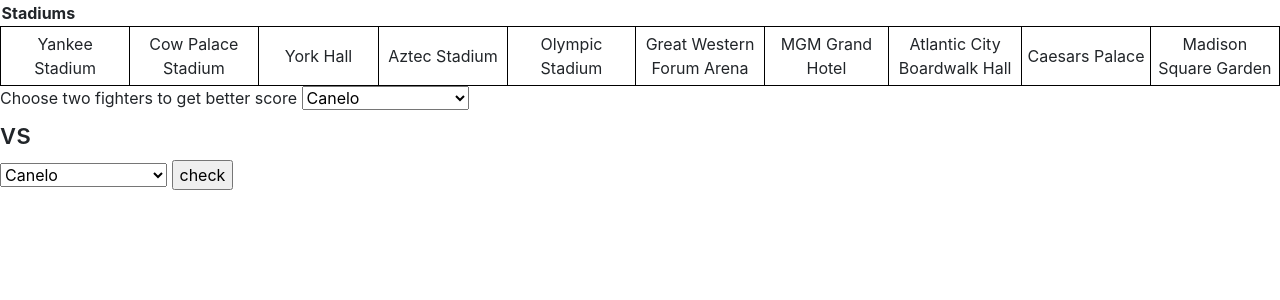
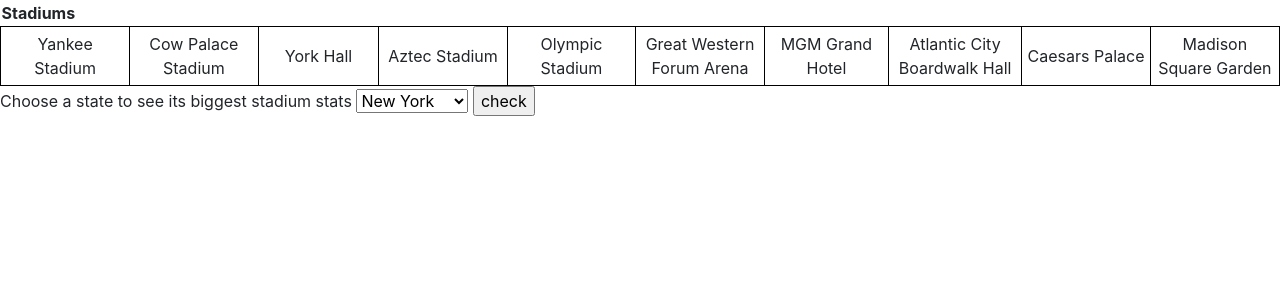
Before and after one commit to jerry152/project, a Flask app: page /stadium in a window 1280 px wide. Shown: the part 56-356 px from the top of the page. Run offline with Flask 2, Linux system fonts and the light colour scheme; data comes from the database, SQL or seed files in the repository; some libraries are stand-ins or nearby versions.

Commit message:
added question to stadium

```diff
--- a/app.py
+++ b/app.py
@@ -121,6 +121,24 @@ def stadium():
     data = mycursor.fetchall()
     return render_template("stadium.html", data = data)
 
+@app.route("/largestStadium",methods = ['POST',"GET"])
+def largestStadium():
+    c = sqlite3.connect(r"boxing.sqlite")
+    mycursor = c.cursor()
+    mycursor.execute("SELECT * FROM Stadium")
+    data = mycursor.fetchall()
+    results1 = request.form['state1']
+    sql = """
+    SELECT st_name, MAX(st_size), st_maxpeople
+    FROM Stadium
+    JOIN Regions on st_cityKey = r_cityKey
+    WHERE r_state = ?
+    """
+    args = [results1]
+    mycursor.execute(sql,args)
+    answer = mycursor.fetchall()
+
+    return render_template("stadium.html", data = data, answer = answer)
 
 
 #ROUTING FOR INFO PAGE
--- a/creatingDataBase.sql
+++ b/creatingDataBase.sql
@@ -107,6 +107,10 @@ WHERE r_country != 'USA';
 --         FROM Coaches
 --     )
 -- );
+    SELECT st_name, MAX(st_size), st_maxpeople
+    FROM Stadium
+    JOIN Regions on st_cityKey = r_cityKey
+    WHERE r_state = 'California'
 --16 Which fighter has the best win to loss ratio
 -- SELECT f_name
 -- FROM(
--- a/templates/stadium.html
+++ b/templates/stadium.html
@@ -38,37 +38,25 @@
        </table>
 
 	</nav>
-    <form class="grid" action="/bestFighter" method="post">
+    <form class="grid" action="/largestStadium" method="post">
         <div class = "d-inline">
-        <label for = "query1">Choose two fighters to get better score</label>
-        <select name="stadium1" id="fighter">
-            <option value="Canelo">Canelo</option>
-            <option value="Gennedy Golovken">Gennedy Golovken</option>
-            <option value="Floyd Mayweatther">Floyd Mayweatther</option>
-            <option value="Deontay Wilder">Deontay Wilder</option>
-            <option value="Manny Pacquiao">Manny Pacquiao</option>
-            <option value="Mike Tyson">Mike Tyson</option>
-            <option value="Andy Ruiz jr">Andy Ruiz jr</option>
-            <option value="Tyson Fury">Tyson Fury</option>
-            <option value="Anthony Joshua">Anthony Joshua</option>
-            <option value="Boxer">Boxer</option>
-        </select>
-        <h3>vs</h3>
-        <select name="fighter2" id="fighter">
-            <option value="Canelo">Canelo</option>
-            <option value="Gennedy Golovken">Gennedy Golovken</option>
-            <option value="Floyd Mayweatther">Floyd Mayweatther</option>
-            <option value="Deontay Wilder">Deontay Wilder</option>
-            <option value="Manny Pacquiao">Manny Pacquiao</option>
-            <option value="Mike Tyson">Mike Tyson</option>
-            <option value="Andy Ruiz jr">Andy Ruiz jr</option>
-            <option value="Tyson Fury">Tyson Fury</option>
-            <option value="Anthony Joshua">Anthony Joshua</option>
-            <option value="Boxer">Boxer</option>
+        <label for = "query1">Choose a state to see its biggest stadium stats</label>
+        <select name="state1" id="stadium">
+            <option value="New York">New York</option>
+            <option value="California">California</option>
+            <option value="England">Englande</option>
+            <option value="Mexico City">Mexico City</option>
+            <option value="Michigan">Michigan</option>
+            <option value="Nevada">Nevada</option>
+            <option value="New Jersey">New Jersey</option>
         </select>
         <input type="Submit" class = "file_submit" value="check">
     </div>
     </form>
+    {% if answer%}
+        <label>{{answer[0]}},{{answer[1]}},{{answer[2]}}</label>
+    {% endif %}
+
 
 </body>
 </html>
```
Also changed, not shown: 1 other file.
